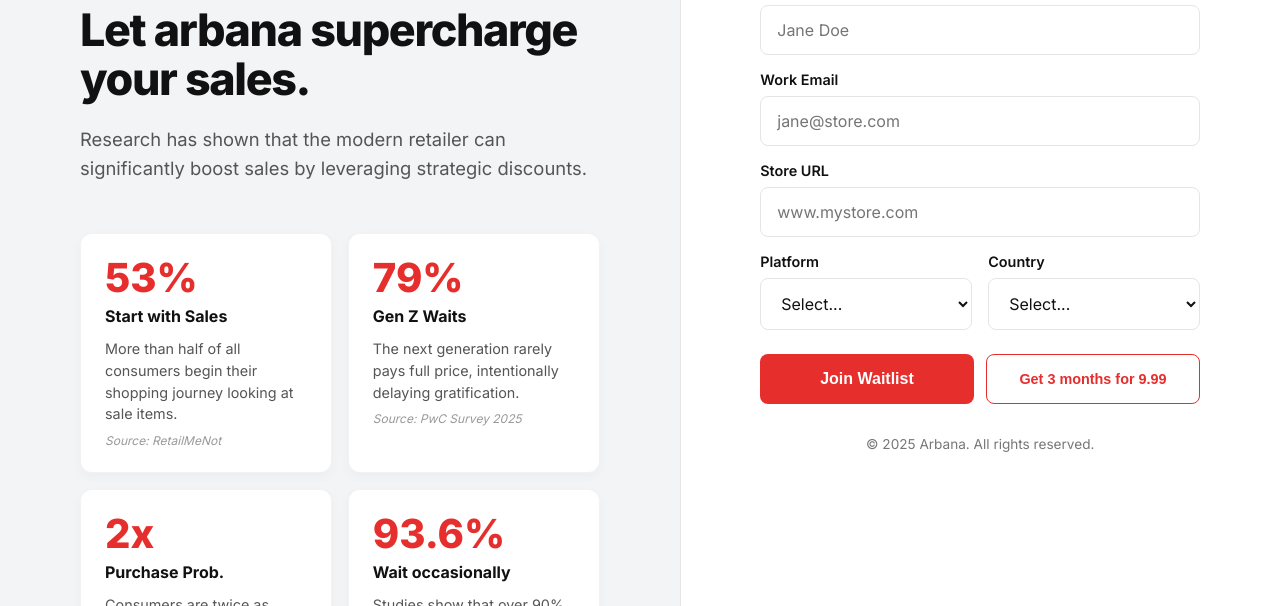
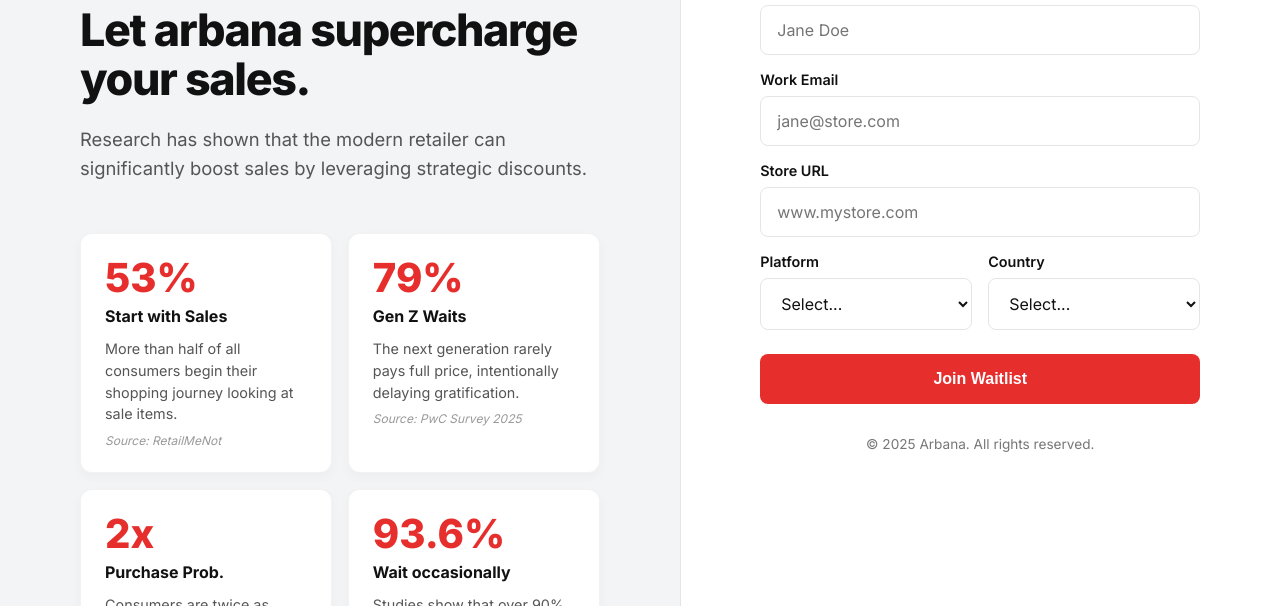
Before and after one commit to shark121/arbanaWaitlist, a website: page index.html in a window 1280 px wide. Shown: the part 194-800 px from the top of the page. Drawn offline with nearby package versions, Linux system fonts and the light colour scheme.

Commit message:
removed early sub

```diff
--- a/index.html
+++ b/index.html
@@ -556,9 +556,9 @@
                 <button type="submit" id="submitBtn" class="button1">
                   Join Waitlist
                 </button>
-                <button type="button" class="button3">
+                <!-- <button type="button" class="button3">
                   Get 3 months for 9.99
-                </button>
+                </button> -->
               </div>
             </form>
 
```
